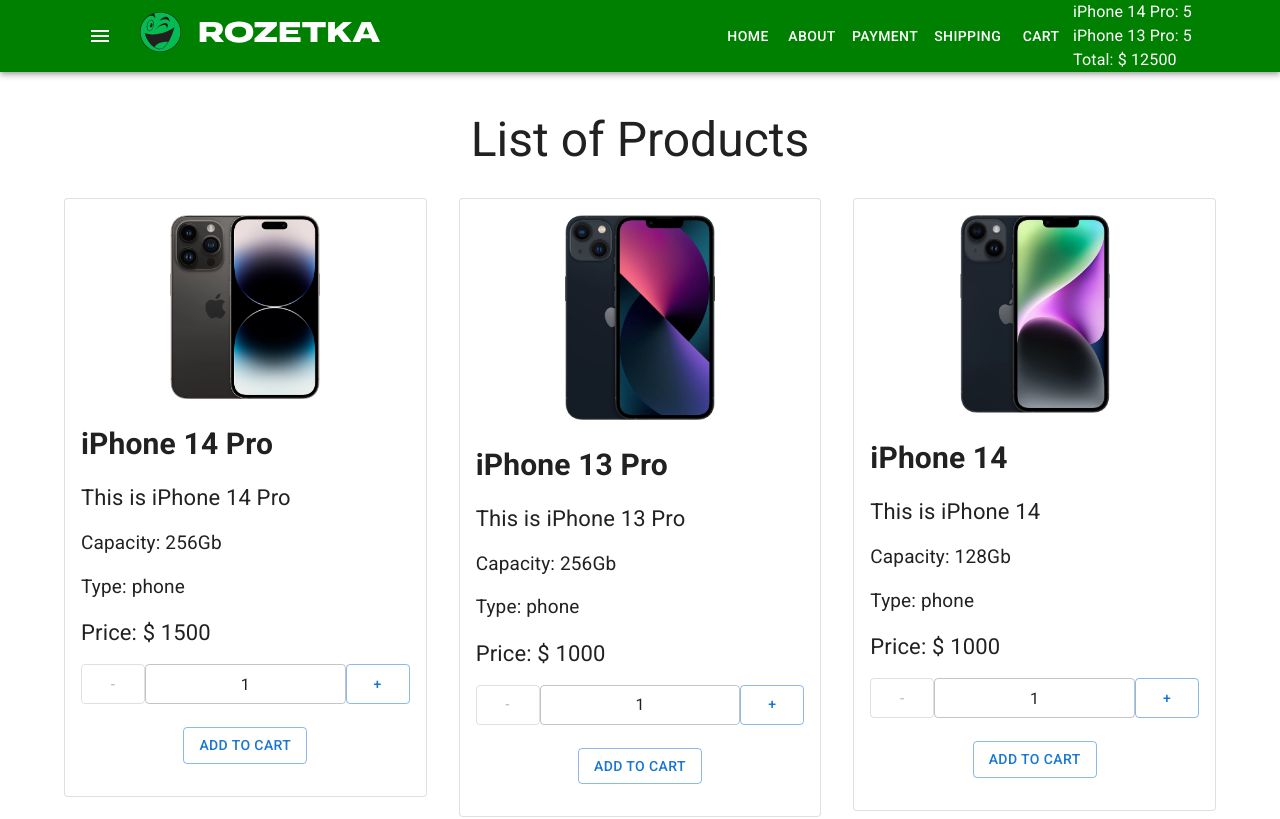
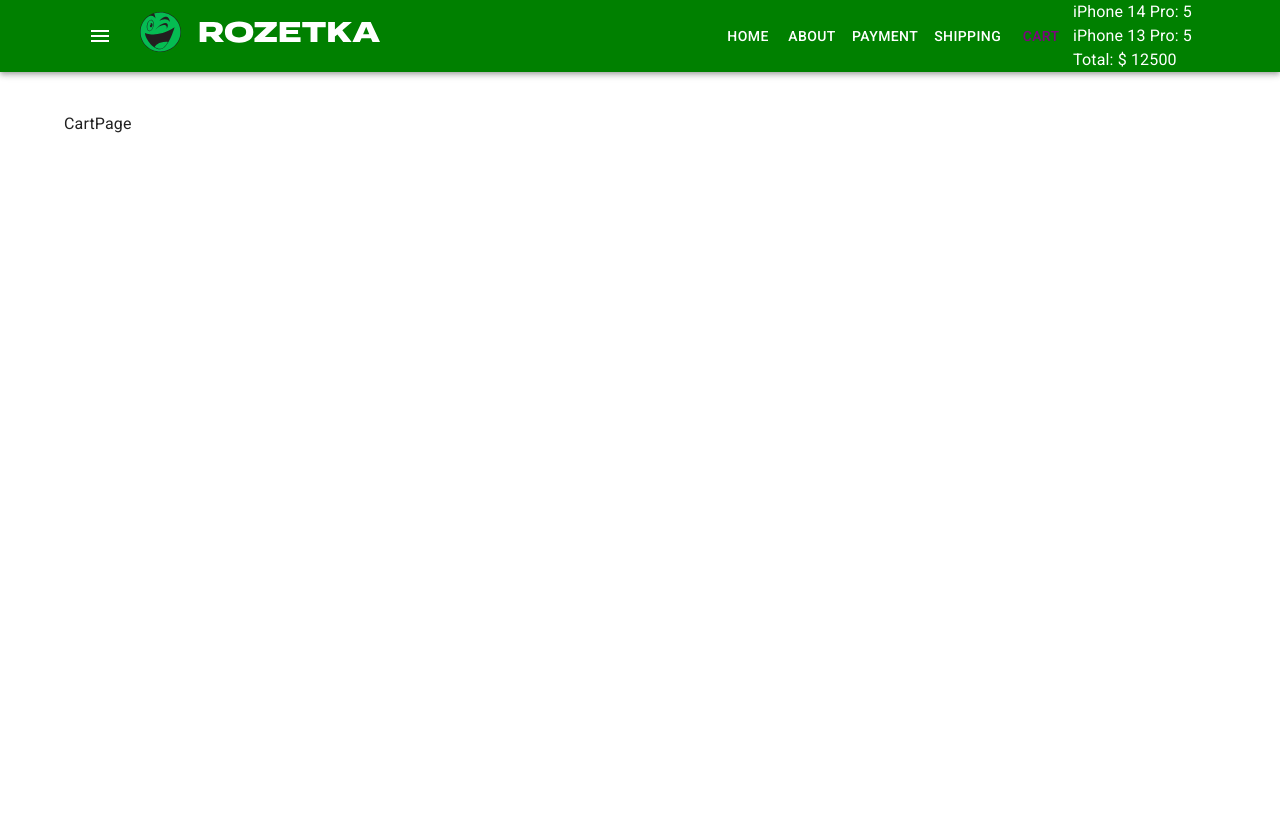
Before and after one commit to B1ackBoron/shop-project, a React (Create React App) app: page /cart in a window 1280 px wide. Shown: the top 819 px of the page. Built offline with nearby package versions, Linux system fonts and the light colour scheme.

Commit message:
added ReactRoute

```diff
--- a/package.json
+++ b/package.json
@@ -16,6 +16,7 @@
     "@types/react-dom": "^18.2.4",
     "react": "^18.2.0",
     "react-dom": "^18.2.0",
+    "react-router-dom": "^6.13.0",
     "react-scripts": "5.0.1",
     "sass": "^1.62.1",
     "typescript": "^4.9.5",
--- a/src/Container/App/App.tsx
+++ b/src/Container/App/App.tsx
@@ -1,8 +1,11 @@
 import Header from 'Container/Header/Header'
 import CssBaseline from '@mui/material/CssBaseline'
 import { StyledEngineProvider } from '@mui/material/styles'
-import Main from 'Container/Main/Main'
 import { useState } from 'react'
+import { Container } from '@mui/material'
+import CartPage from 'pages/Cart/CartPage'
+import Home from 'pages/Home/Home'
+import { Route, Routes } from 'react-router-dom'
 
 type ProductsInCart = {
     [id: number]: number
@@ -26,7 +29,21 @@
             <StyledEngineProvider injectFirst>
                 <CssBaseline />
                 <Header productsInCart={productsInCart} />
-                <Main addProductToCart={addProductToCart} />
+                <Container
+                    sx={{
+                        padding: '40px 0',
+                    }}
+                >
+                    <Routes>
+                        <Route
+                            path="/"
+                            element={
+                                <Home addProductToCart={addProductToCart} />
+                            }
+                        />
+                        <Route path="/cart" element={<CartPage />} />
+                    </Routes>
+                </Container>
             </StyledEngineProvider>
         </>
     )
--- a/src/Container/Main/Main.tsx
+++ /dev/null
@@ -1,16 +0,0 @@
-import { Container } from '@mui/material'
-import Home from 'pages/Home/Home'
-
-type Props = {
-    addProductToCart: (id: number, count: number) => void
-}
-
-const Main = ({ addProductToCart }: Props) => {
-    return (
-        <Container sx={{ padding: '40px 0' }}>
-            <Home addProductToCart={addProductToCart} />
-        </Container>
-    )
-}
-
-export default Main
--- a/src/components/Menu/Menu.tsx
+++ b/src/components/Menu/Menu.tsx
@@ -1,15 +1,15 @@
-import Button from '@mui/material/Button'
+import MenuItem from './MenuItem'
 
 type Props = {}
 
 const Menu = (props: Props) => {
     return (
         <>
-            <Button color="inherit">Home</Button>
-            <Button color="inherit">About</Button>
-            <Button color="inherit">Payment</Button>
-            <Button color="inherit">Shipping</Button>
-            <Button color="inherit">Cart</Button>
+            <MenuItem to="/">Home</MenuItem>
+            <MenuItem to="/about">About</MenuItem>
+            <MenuItem to="/payment">Payment</MenuItem>
+            <MenuItem to="/shipping">Shipping</MenuItem>
+            <MenuItem to="/cart">Cart</MenuItem>
         </>
     )
 }
--- /dev/null
+++ b/src/components/Menu/MenuItem.scss
@@ -0,0 +1,9 @@
+.menu-item {
+  text-decoration: none;
+  color: white;
+}
+
+.menu-item-active {
+  text-decoration: none;
+  color: purple;
+}
--- /dev/null
+++ b/src/components/Menu/MenuItem.tsx
@@ -0,0 +1,24 @@
+import Button from '@mui/material/Button'
+import { NavLink } from 'react-router-dom'
+import './MenuItem.scss'
+
+type Props = {
+    to: string
+    children: React.ReactNode
+}
+
+const MenuItem = ({ to, children }: Props) => {
+    return (
+        <Button color="inherit">
+            <NavLink
+                to={to}
+                className={({ isActive }) =>
+                    isActive ? 'menu-item-active' : 'menu-item'
+                }
+            >
+                {children}
+            </NavLink>
+        </Button>
+    )
+}
+export default MenuItem
--- a/src/index.tsx
+++ b/src/index.tsx
@@ -1,10 +1,13 @@
 import React from 'react'
 import ReactDOM from 'react-dom/client'
 import App from 'Container/App/App'
+import { BrowserRouter } from 'react-router-dom'
 
 const root = ReactDOM.createRoot(document.getElementById('root') as HTMLElement)
 root.render(
     <React.StrictMode>
-        <App />
+        <BrowserRouter>
+            <App />
+        </BrowserRouter>
     </React.StrictMode>
 )
--- /dev/null
+++ b/src/pages/Cart/CartPage.tsx
@@ -0,0 +1,7 @@
+type Props = {}
+
+const CartPage = (props: Props) => {
+    return <div>CartPage</div>
+}
+
+export default CartPage
```
Also changed, not shown: 1 other file (tests, documents, lock files or other folders).
